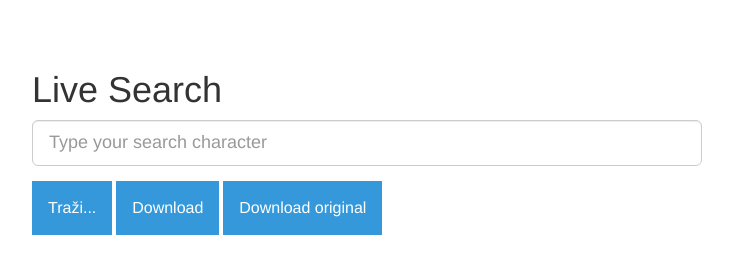
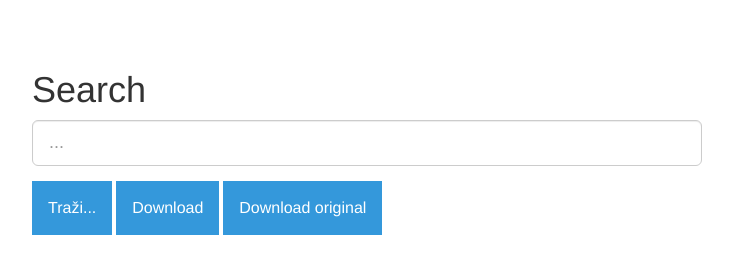
Before and after one commit to ib51792/otv_rac_lab1, a plain HTML site: page index.html in a window 1280 px wide. Shown: the whole page, without its empty margins (273-1006 px from the left). Drawn offline with nearby package versions, Linux system fonts and the light colour scheme.

Commit message:
Update index.html

```diff
--- a/index.html
+++ b/index.html
@@ -69,11 +69,11 @@
 
  <body>
  	<div class="container" style="padding:50px 250px;">
- 		<h1>Live Search</h1>
+ 		<h1>Search</h1>
  		<form role="form">
  			<div class="form-group">
  				<input type="input" class="form-control input-lg" id="txt-search"
- 					placeholder="Type your search character">
+ 					placeholder="...">
  		</form>
  		<div id="filter-records"></div>
  	</div>
```
